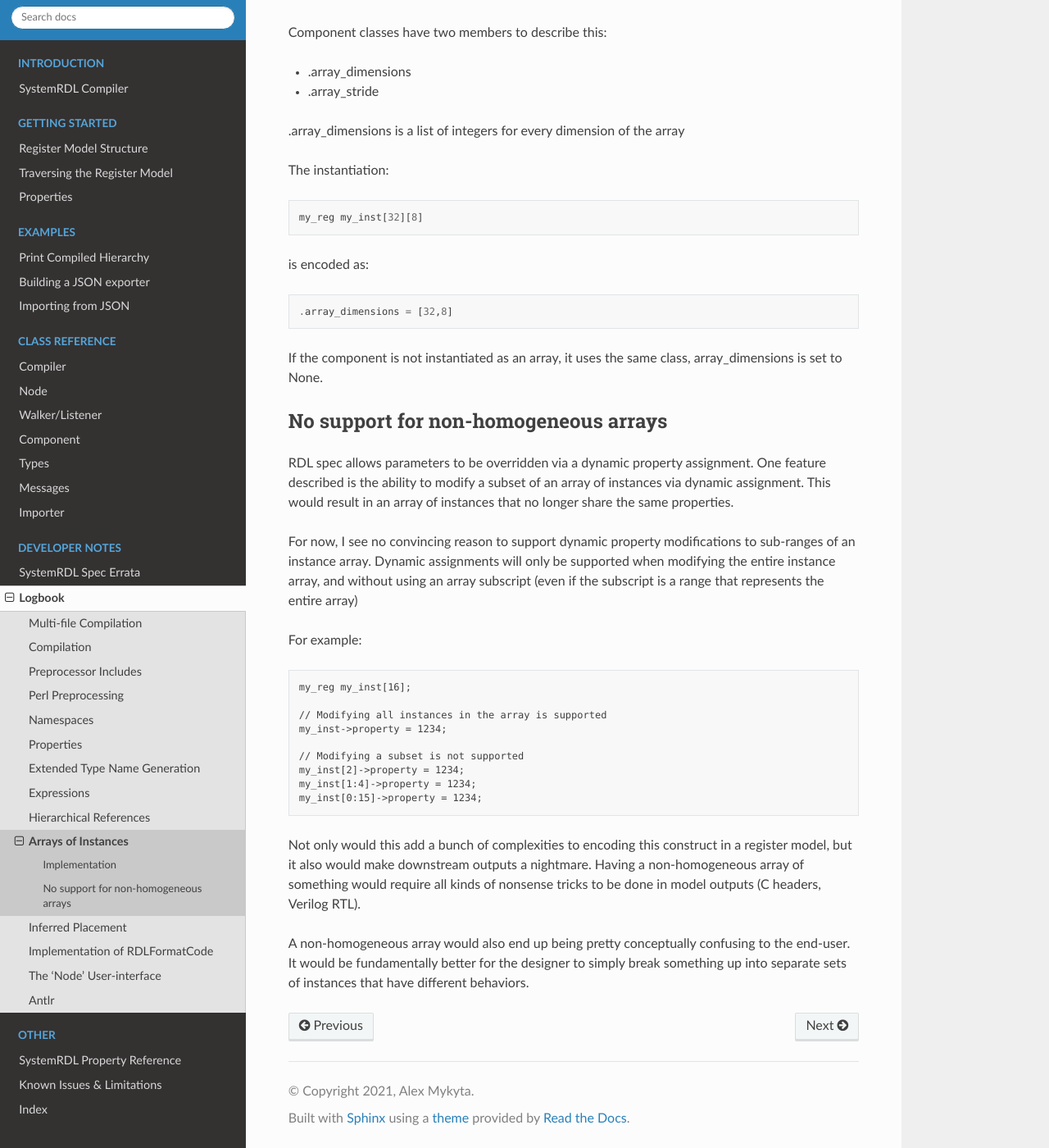
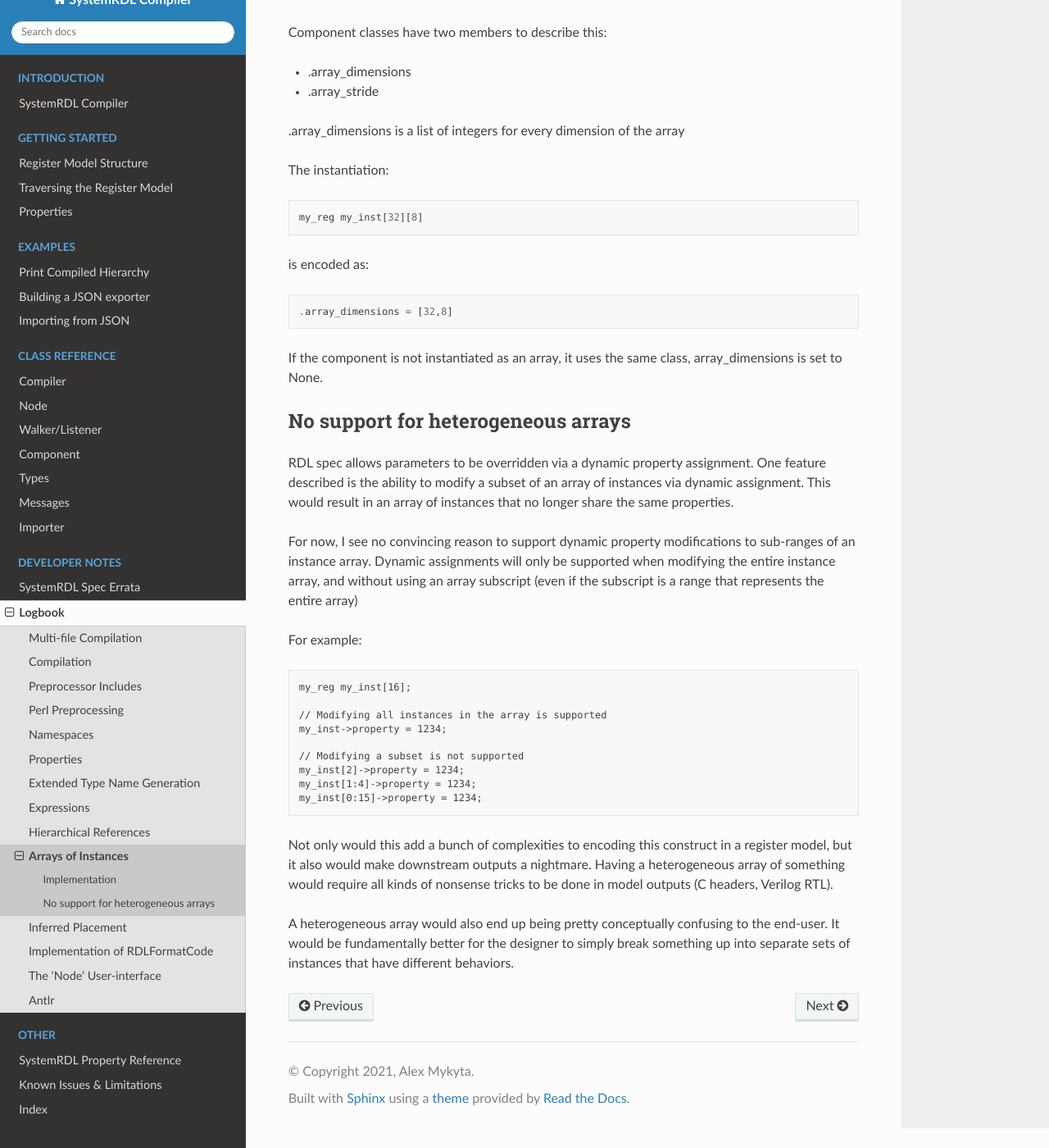
Before and after one commit to SystemRDL/systemrdl-compiler, a Sphinx documentation site: the page built from docs/dev_notes/instance_arrays.rst, in a window 1280 px wide and 1400 px high, scrolled down 260 px. Shown: the whole window at 82% size. Built offline with Sphinx 7.4.7 and the Read the Docs theme 2.0.0, drawn with Linux system fonts in a browser that asks for light colours.

Commit message:
word soup

```diff
--- a/docs/dev_notes/instance_arrays.rst
+++ b/docs/dev_notes/instance_arrays.rst
@@ -29,8 +29,8 @@ If the component is not instantiated as an array, it uses the same class,
 array_dimensions is set to None.
 
 
-No support for non-homogeneous arrays
--------------------------------------
+No support for heterogeneous arrays
+-----------------------------------
 
 RDL spec allows parameters to be overridden via a dynamic property assignment.
 One feature described is the ability to modify a subset of an array of
@@ -59,10 +59,10 @@ For example:
 
 Not only would this add a bunch of complexities to encoding this construct in a
 register model, but it also would make downstream outputs a nightmare.
-Having a non-homogeneous array of something would require all kinds of nonsense
+Having a heterogeneous array of something would require all kinds of nonsense
 tricks to be done in model outputs (C headers, Verilog RTL).
 
-A non-homogeneous array would also end up being pretty conceptually confusing
+A heterogeneous array would also end up being pretty conceptually confusing
 to the end-user. It would be fundamentally better for the designer to simply
 break something up into separate sets of instances that have different
 behaviors.
--- a/docs/known_issues.rst
+++ b/docs/known_issues.rst
@@ -30,8 +30,8 @@ SystemRDL ``constraint`` blocks are not implemented yet.
 
 
 
-No support for non-homogeneous arrays
--------------------------------------
+No support for heterogeneous arrays
+-----------------------------------
 
 RDL spec allows parameters to be overridden via a dynamic property assignment.
 One feature described is the ability to modify a subset of an array of
```
